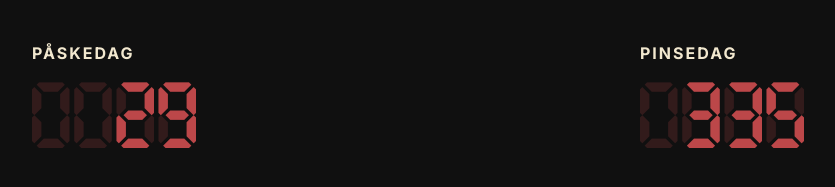
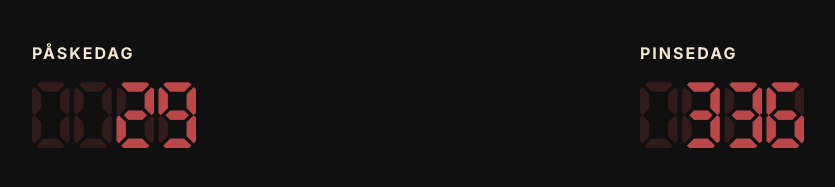
Before and after one commit to Augigauki/hvilken-dag-er-det, a Next.js app: page / in a window 1280 px wide. Shown: the part 301-488 px from the top of the page, without its empty margins (96-931 px from the left). Built offline with nearby package versions, Linux system fonts and the light colour scheme.

Commit message:
actually fix pentecost calc

```diff
--- a/app/page.tsx
+++ b/app/page.tsx
@@ -25,11 +25,11 @@ const Page = ({}) => {
 	console.log(currDate.toLocaleString());
 	easter = addDays(easter, 6);
 	let pentecost = easter;
-	pentecost = addDays(pentecost, 49);
+	pentecost = addDays(pentecost, 48);
 	if(currDate < pentecost){
 		let prevEaster = computus(currDate.getFullYear()-1);
 		prevEaster = addDays(prevEaster, 6);
-		pentecost = addDays(prevEaster, 49);
+		pentecost = addDays(prevEaster, 48);
 	}
 	const daysSinceChristmas = fromToday(currDate, christmas);
 	const daysSinceNewYears = fromToday(currDate, newYears);
```
